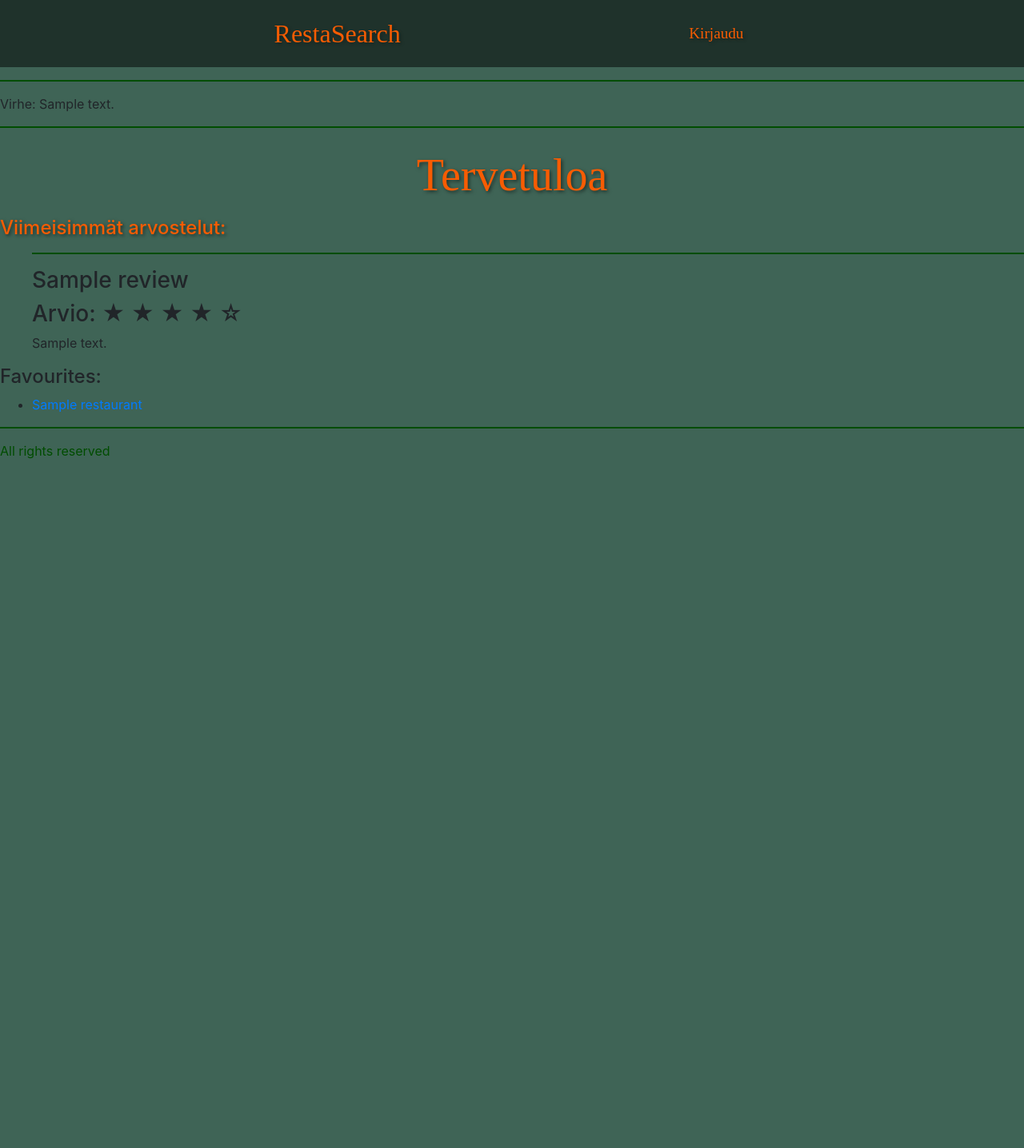
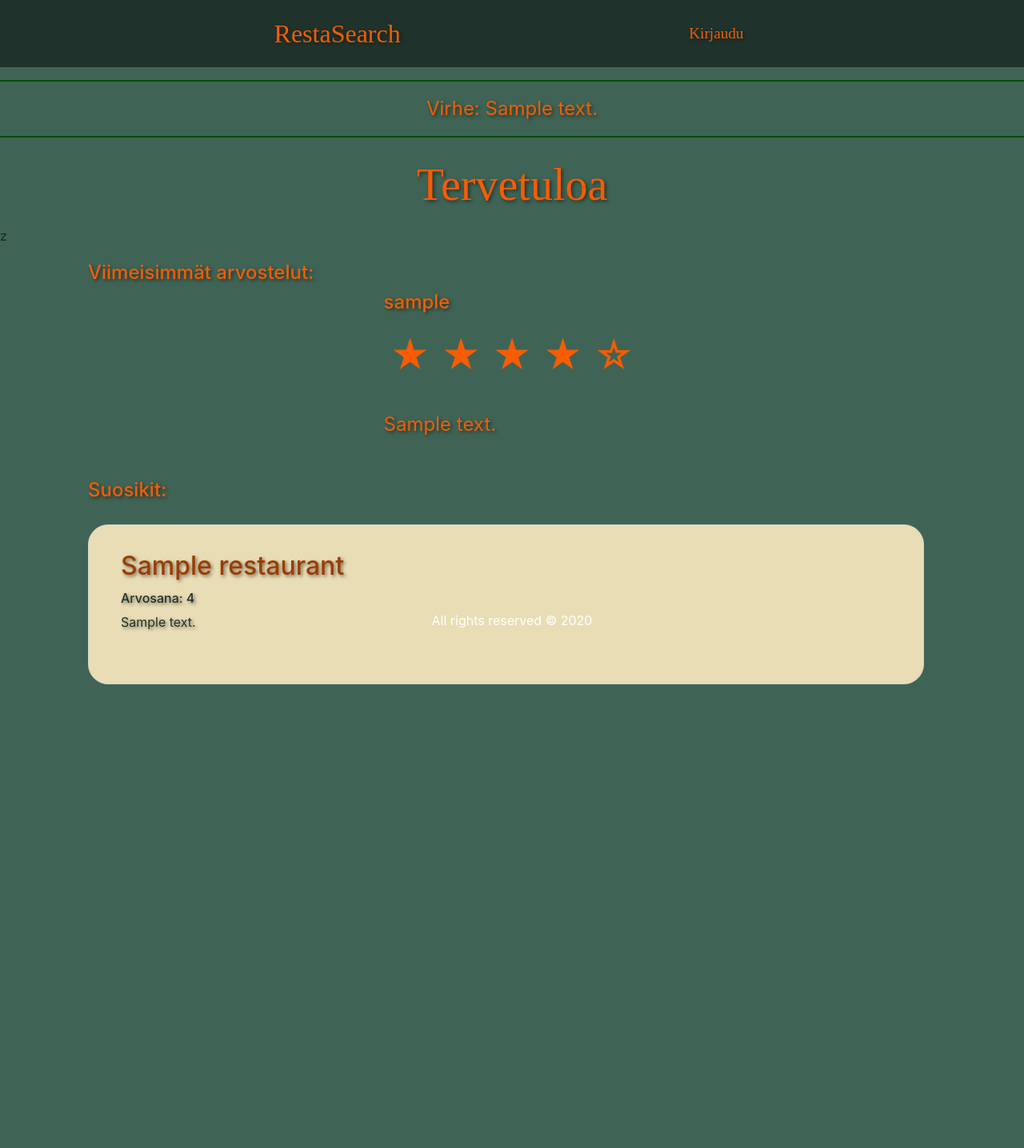
Before and after one commit to KirillosTY/RestaSearch, a Flask app: template pythonFlaskBackend/templates/start.html in a window 1280 px wide. Shown: the whole page at 80% size. Before the commit the page ends 574 px from the top, so only its background shows below. Run offline with Flask 3, Linux system fonts and the light colour scheme; the template is opened without the code that fills it: most values are stand-ins (such as "Sample title", 1, 10 or a date in 2020); some libraries are stand-ins or nearby versions.

Commit message:
Added styles to frontpage and error messages. Edited the SQL schema to not allow duplicate restaurant names, still need to add a check to that. Documentation is still lacking

```diff
--- a/pythonFlaskBackend/restaurants.py
+++ b/pythonFlaskBackend/restaurants.py
@@ -1,5 +1,5 @@
 import restaurant_db
-
+import datetime
 
 def get_all():
     restaurants = restaurant_db.get_restaurants().fetchall()
@@ -16,6 +16,8 @@ def get_all_requests():
     if not restaurant_requests:
         print(restaurant_requests, "something went wrong")
         return False
+    date_format = '%Y-%m-%d %H:%M:%S'
+
 
     return restaurant_requests
 
--- a/pythonFlaskBackend/routes.py
+++ b/pythonFlaskBackend/routes.py
@@ -143,6 +143,7 @@ def restaurant_requests():
     restaurants_found = restaurants.get_all_requests()
     if not restaurants_found:
         restaurants_found = []
+
 
     if request.method == 'GET':
         return render_template('restaurant_requested.html',
--- a/pythonFlaskBackend/schemas/Start.sql
+++ b/pythonFlaskBackend/schemas/Start.sql
@@ -6,7 +6,7 @@ CREATE TABLE users (
 );
 CREATE TABLE restaurant (
     id SERIAL PRIMARY KEY,
-    name TEXT NOT NULL,
+    name TEXT NOT NULL UNIQUE,
     address TEXT,
     description TEXT NOT NULL,
     gps_location TEXT,
--- a/pythonFlaskBackend/static/styles/rest.css
+++ b/pythonFlaskBackend/static/styles/rest.css
@@ -45,7 +45,7 @@ textarea.form-control {
   flex: 2 2 0%;
   display: grid;
   place-content: center;
-  cursor: pointer;
+  cursor:auto;
   display: flex;
   align-self: center;
   flex-direction: row-reverse;
@@ -95,9 +95,13 @@ textarea.form-control {
 .container {
   display: flex;
   flex-direction: column;
-  min-height: 100%;
+  min-height: 80%;
+  height: 80%;
 }
-
+.container-request {
+  display: flex;
+  flex-direction: column;
+}
 body {
   background-color: #3F6456;
 
@@ -306,7 +310,11 @@ footer {
   max-height: 30%;
   overflow-y: auto;
   padding-bottom: 10px;
-  min-height: 100%;
+  min-height: 50em;
+
+}
+.row {
+  height: 30rem;
 
 }
 
@@ -513,9 +521,34 @@ footer {
 
 }
 
+.start  {
+  max-width: 70rem !important;
+}
+
 .review-text {
   overflow-y: scroll;
-  max-width: 20rem;
+  max-width: 30rem;
   max-height: 20rem;
   align-self: center;
+  word-break:break-all;
+  text-wrap: wrap !important;
 }
+
+.request-cards {
+  max-width: 50%;
+  align-self: center;
+  min-width: 50%
+}
+.footer {
+
+  position:fixed;
+  left:0px;
+  bottom:20px;
+  height:30px;
+  width:100%;
+}
+
+.error {
+  display: flex;
+  justify-content: center;
+}
--- a/pythonFlaskBackend/templates/error.html
+++ b/pythonFlaskBackend/templates/error.html
@@ -1,8 +1,8 @@
 {% block message %}
     {% if message %}
-        <p>
+        <p class="error">
             <hr>
-            Virhe: {{ message }}
+            <p class="info error">Virhe: {{ message }}</p>
             <hr>
         </p>
     {% endif %}
--- a/pythonFlaskBackend/templates/layout.html
+++ b/pythonFlaskBackend/templates/layout.html
@@ -53,7 +53,10 @@
 
 {% block content %}
 {% endblock %}
-<hr>
-<footer>
-  <p>All rights reserved</p>
+
+<footer class="footer bg-darkgreen text-white py-3">
+
+  <div class="text-center">
+    <p class="mb-0">All rights reserved &copy; {{ current_year }}</p>
+  </div>
 </footer>
--- a/pythonFlaskBackend/templates/single_edit_rest.html
+++ b/pythonFlaskBackend/templates/single_edit_rest.html
@@ -83,7 +83,7 @@
         </div>
 
         <div class="form-group-buttons">
-            <button type="submit" class="btn btn-primary" value="Tallenna">
+            <button type="submit" class="btn btn-primary" value="Tallenna">Tallenna</button>
         </div>
     </form>
 </div>
--- a/pythonFlaskBackend/templates/single_request.html
+++ b/pythonFlaskBackend/templates/single_request.html
@@ -2,7 +2,7 @@
 
 {% block headline %}<h2 class="default-title">Ravintolan hyväksyntä</h2>{% endblock %}
 {% block content %}
-<div class="container">
+<div class="container-request">
 <div class="form-group-creation">
   <h2 class="info subtitle">Muokkaa ravintolan tietoja!</h2>
 
--- a/pythonFlaskBackend/templates/single_restaurant.html
+++ b/pythonFlaskBackend/templates/single_restaurant.html
@@ -122,7 +122,7 @@
         {% for i in range(review.rating) %} &#9733; {% endfor %}
         {% for i in range(5 - review.rating) %} &#9734; {% endfor %}
       </div>
-      <p class="info text review-text">{{review.comment}}</p>
+      <p class="info  review-text text-nowrap ">{{review.comment}}</p>
       {% if session.isAdmin or session.user_id == review.id %}
       <form method="POST" class="d-inline">
         <button class="btn btn-delete " name="review_delete" value="review_delete" type="submit">Poista</button>
--- a/pythonFlaskBackend/templates/start.html
+++ b/pythonFlaskBackend/templates/start.html
@@ -1,35 +1,43 @@
-{%extends "layout.html"%}
+{% extends "layout.html" %}
 
 {% block headline %}<h2 class="default-title">Tervetuloa</h2>{% endblock %}
 
-{% block content %}
+{% block content %}z
+<div class="container">
 <h4 class="info">Viimeisimmät arvostelut:</h4>
-<ul>
   {% for review in reviews %}
-  <hr>
-  <h3>{{review.name}}</h3>
+    <div class="review start">
+      <h4 class="info">{{review.username}}</h4>
+      <div class="review-rating">
 
-    <h3> Arvio:
-      {% for i in range(review.rating) %}
-      &#9733;
+        {% for i in range(review.rating) %} &#9733; {% endfor %}
+        {% for i in range(5 - review.rating) %} &#9734; {% endfor %}
+      </div>
+      <p class="info text review-text start">{{review.comment}}</p>
+      {% if session.isAdmin or session.user_id == review.id %}
+      <form method="POST" class="d-inline">
+      </form>
+      {% endif %}
+    </div>
+    <hr>
+    {% endfor %}
 
-      {% endfor %}
-      {% for i in range(5-review.rating) %}
-      &#9734;
 
-      {% endfor %}
-    </h3>
-    <p>{{review.comment}}</p>
-  {%endfor%}
-</ul>
-
-<h4>Favourites:</h4>
-<ul>
-{% for restaurant in favourite_restaurants %}
-<li key="restaurantusername">
-  <a href="/restaurants/{{restaurant.id}}">{{restaurant.name}}</a>
-</li>
-{% endfor%}
-</ul>
-
+<h4 class="info">Suosikit:</h4>
+<div class="scrollable-column list-group">
+  {% for restaurant in favourite_restaurants %}
+  <div class="card h-100 list-group-item">
+    <div class="card-body">
+      <h5 class="card-title">
+        <a href="/restaurants/{{restaurant.id}}">{{restaurant.name}}</a>
+      </h5>
+      {% if restaurant.average_rating %}
+      <h6 class="card-text">Arvosana: {{restaurant.average_rating}}</h6>
+      {% endif %}
+      <p class="card-text text-truncate text-nowrap">{{restaurant.description}}</p>
+    </div>
+  </div>
+  {% endfor %}
+</div>
+</div>
 {% endblock %}
```
Also changed, not shown: pythonFlaskBackend/templates/restaurant_requested.html (+3 -5 lines), pythonFlaskBackend/templates/restaurants.html (line endings or trailing spaces).
